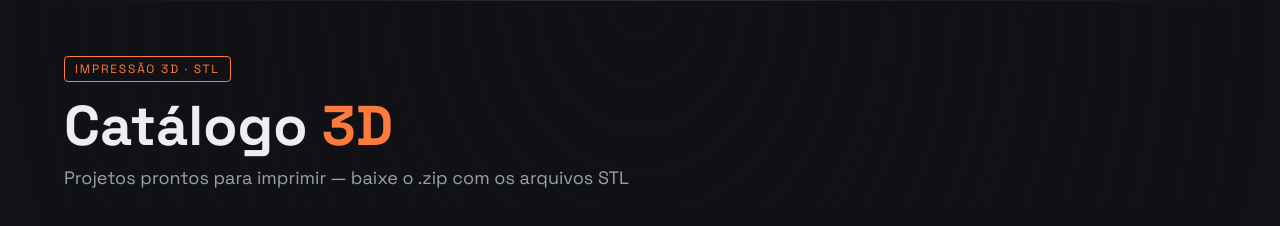
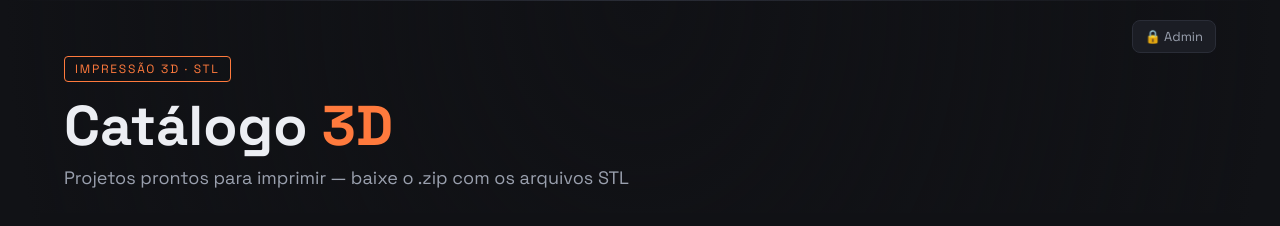
Before and after one commit to davi33borges/catalogo-3d, a plain HTML site: page index.html in a window 1280 px wide. Shown: the top 226 px of the page. Drawn offline with Linux system fonts and the light colour scheme.

Commit message:
Adiciona botão Admin na página inicial
Co-Authored-By: Claude Opus 5.5 <noreply@anthropic.com>
Claude-Session: https://claude.ai/code/session_01AmUaCCsUWBSUmPCPdN1MsX

```diff
--- a/index.html
+++ b/index.html
@@ -16,7 +16,10 @@
     background-image:linear-gradient(var(--line) 1px,transparent 1px),linear-gradient(90deg,var(--line) 1px,transparent 1px);
     background-size:40px 40px;background-attachment:fixed}
   body::before{content:"";position:fixed;inset:0;background:radial-gradient(ellipse at top,transparent 0%,var(--bg) 70%);pointer-events:none;z-index:-1}
-  header{max-width:1200px;margin:0 auto;padding:56px 24px 24px}
+  header{max-width:1200px;margin:0 auto;padding:56px 24px 24px;position:relative}
+  .admin{position:absolute;top:20px;right:24px;display:inline-flex;align-items:center;gap:6px;color:var(--muted);text-decoration:none;
+    font-size:13px;border:1px solid var(--line);background:var(--card);padding:7px 12px;border-radius:8px;transition:.15s}
+  .admin:hover{color:var(--accent);border-color:var(--accent)}
   .tag{display:inline-block;font-size:12px;letter-spacing:.15em;text-transform:uppercase;color:var(--accent);
     border:1px solid var(--accent);padding:4px 10px;border-radius:4px;margin-bottom:16px}
   h1{font-size:clamp(32px,6vw,56px);line-height:1;font-weight:700}
@@ -58,6 +61,7 @@
 <body>
 
 <header>
+  <a class="admin" href="admin.html" title="Área do administrador">🔒 Admin</a>
   <div class="tag">Impressão 3D · STL</div>
   <h1 id="titulo">Catálogo <span>3D</span></h1>
   <p id="subtitulo"></p>
```
